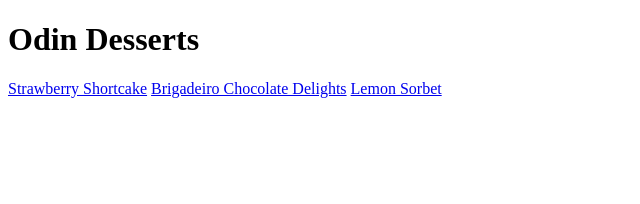
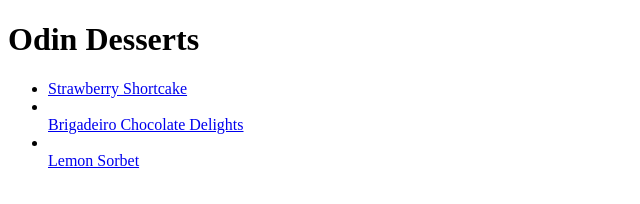
Before and after one commit to moraanguinho20/odin-recipes, a plain HTML site: page index.html in a window 1280 px wide. Shown: the whole page, without its empty margins (0-640 px from the left). Drawn offline with Linux system fonts and the light colour scheme.

Commit message:
Edit index
Put recipe links in an unordered list, so they are not all in one line

```diff
--- a/index.html
+++ b/index.html
@@ -8,8 +8,10 @@
 <body>
     <h1>Odin Desserts</h1>
 
-    <a href="recipes/strawberry-shortcake.html">Strawberry Shortcake</a>
-    <a href="recipes/brigadeiro.html">Brigadeiro Chocolate Delights</a>
-    <a href="recipes/lemon-sorbet.html">Lemon Sorbet</a>
+    <ul>
+        <li><a href="recipes/strawberry-shortcake.html">Strawberry Shortcake</a></li>
+        <li></li><a href="recipes/brigadeiro.html">Brigadeiro Chocolate Delights</a></li>
+        <li></li><a href="recipes/lemon-sorbet.html">Lemon Sorbet</a></li>
+    </ul>
 </body>
 </html>
```
